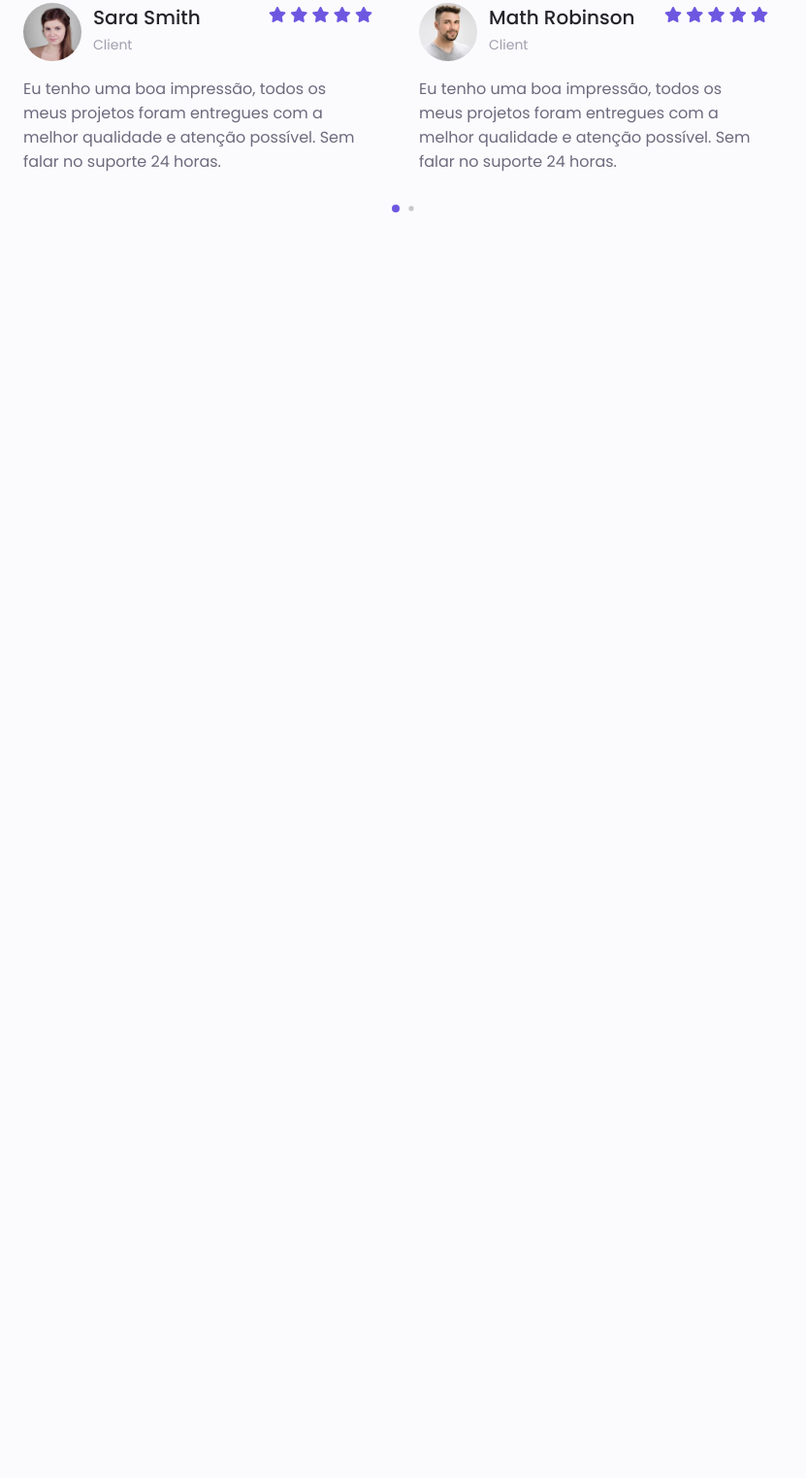
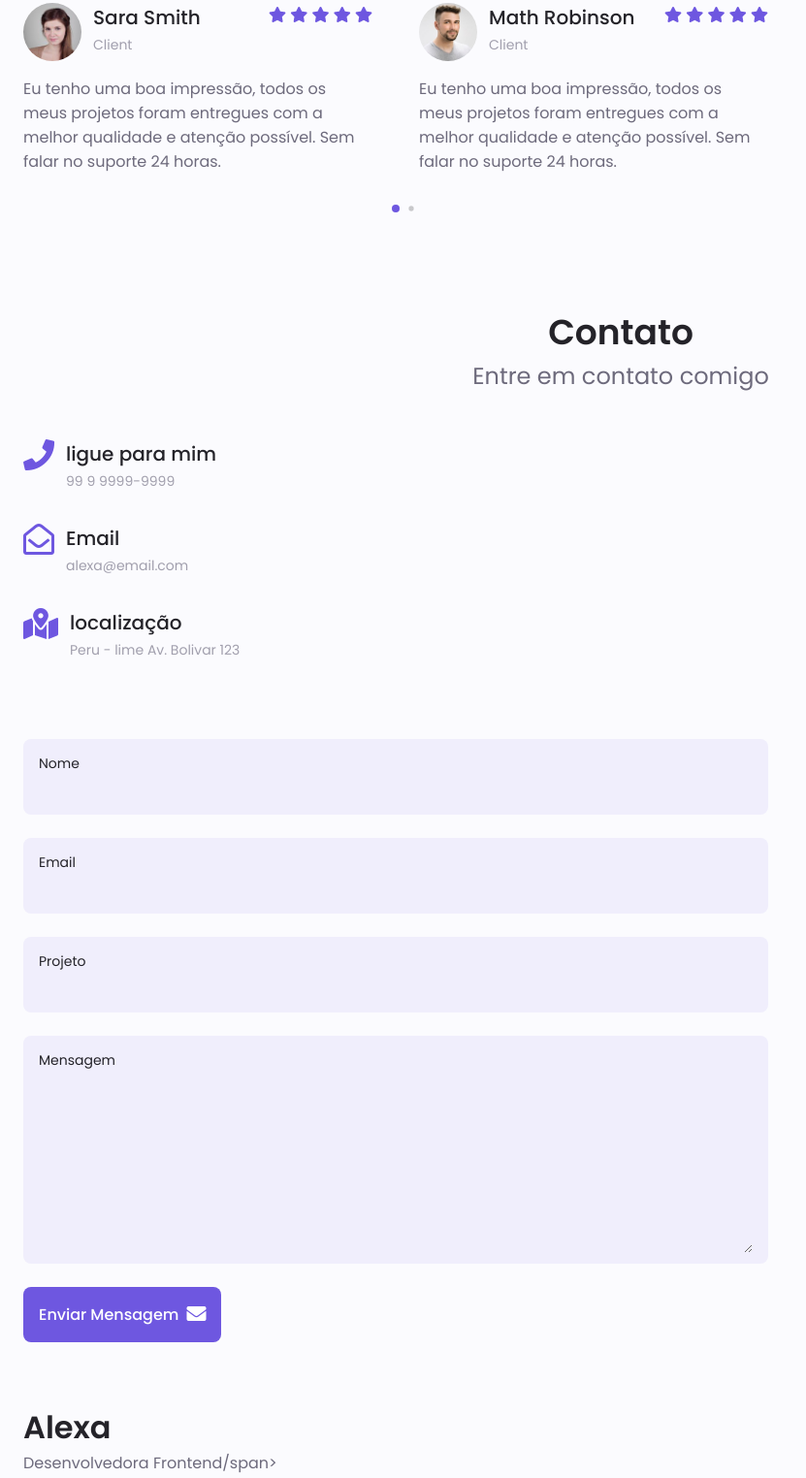
Before and after one commit to CipherCrow/Portfolio-bedincode, a plain HTML site: page index.html in a window 1280 px wide. Shown: the part 4733-6257 px from the top of the page at 97% size, without its empty margins (0-831 px from the left). Before the commit the page ends 5064 px from the top, so only its background shows below. Drawn offline with Linux system fonts and the light colour scheme.

Commit message:
:up: Contato
Forma inteligente de se fazer formulários com reuso de classes.

```diff
--- a/css/style.css
+++ b/css/style.css
@@ -693,3 +693,44 @@ img{
 .swiper-container .swiper-pagination-testemunho{
     bottom: 0;
 }
+
+/* Contato */
+.contato__container{
+    row-gap: 3rem;
+}
+.contato__information{
+    display: flex;
+    margin-bottom: var(--mb-2);
+}
+.contato__icon{
+    font-size: 2rem;
+    color: var(--primeira-cor);
+    margin-right: var(--mb-0-75);
+}
+.contato__title{
+    font-size: var(--h3-font-size);
+    font-weight: var(--fonte-medio);
+}
+.contato__subtitle{
+    font-size: var(--pequeno-font-size);
+    color: var(--texto-cor-clara);
+}
+.contato__content{
+    background-color: var(--input-cor);
+    border-radius: .5rem;
+    padding: .75rem 1rem .25rem;
+}
+.contato__label{
+    font-size: var(--pequeno-font-size);
+    color: var(--titulo-cor);
+}
+.contato__input{
+    width: 100%;
+    background-color: var(--input-cor);
+    color: var(--texto-cor);
+    font-family: var(--body-font);
+    font-size: var(--normal-font-size);
+    border: none;
+    outline: none;
+    padding: .25rem .5rem .5rem 0;
+}
--- a/index.html
+++ b/index.html
@@ -803,7 +803,92 @@
                  <div class="swiper-pagination swiper-pagination-testemunho"></div>
              </div>
          </section>
+
+         <!-- entre em contato -->
+         <section class="section contato" id="contato">
+             <h2 class="section__title">Contato</h2>
+             <span class="section__subtitle">Entre em contato comigo</span>
+
+             <div class="contato__container container grid">
+                 <div>
+                     <!-- single contato 1 -->
+                     <div class="contato__information">
+                        <i class="fas fa-phone contato__icon"></i>
+
+                        <div>
+                            <h3 class="contato__title">ligue para mim</h3>
+                            <span class="contato__subtitle">99 9 9999-9999</span>
+                        </div>
+                     </div> <!-- single contato 1 -->
+
+                     <!-- single contato 2 -->
+                     <div class="contato__information">
+                        <i class="far fa-envelope-open contato__icon"></i>
+
+                        <div>
+                            <h3 class="contato__title">Email</h3>
+                            <span class="contato__subtitle">alexa@email.com</span>
+                        </div>
+                     </div> <!-- single contato 2 -->
+
+                     <!-- single contato 3  -->
+                     <div class="contato__information">
+                        <i class="fas fa-map-marked-alt contato__icon"></i>
+
+                        <div>
+                            <h3 class="contato__title">localização</h3>
+                            <span class="contato__subtitle">Peru - lime Av. Bolivar 123</span>
+                        </div>
+                     </div> <!-- single contato 3 -->
+                 </div>
+                 <form action="" class="contato__form grid">
+                    <div class="contato__inputs grid">
+
+                        <!-- content1 -->
+                         <div class="contato__content">
+                            <label for="" class="contato__label">Nome</label>
+                            <input type="text" class="contato__input">
+                         </div>
+
+                        <!-- content2 -->
+                         <div class="contato__content">
+                            <label for="" class="contato__label">Email</label>
+                            <input type="email" class="contato__input">
+                         </div>
+                    </div> <!-- inputs -->
+
+                   <!-- Content 3 -->
+                    <div class="contato__content">
+                        <label for="" class="contato__label">Projeto</label>
+                        <input type="text" class="contato__input">
+                    </div>
+
+                    <!-- content4 -->
+                    <div class="contato__content">
+                        <label for="" class="contato__label">Mensagem</label>
+                        <textarea name="" id="" cols="0" rows="7" class="contato__input"></textarea>
+                    </div>
+
+                    <div>
+                        <a href="#" class="button button--flex">
+                            Enviar Mensagem
+                            <i class="fas fa-envelope button__icon"></i>
+                        </a>
+                    </div>
+                </form>
+             </div>
+         </section>
     </main>
+    <footer class="footer">
+        <div class="footer__bg">
+            <div class="footer__container container grid">
+                <div>
+                    <h1 class="footer__title">Alexa</h1>
+                    <span class="footer__subtitle">Desenvolvedora Frontend/span>
+                </div>
+            </div>
+        </div>
+    </footer>
 
     <!-- swiper js -->
     <script src="js/swiper-bundle.min.js"></script>
```
